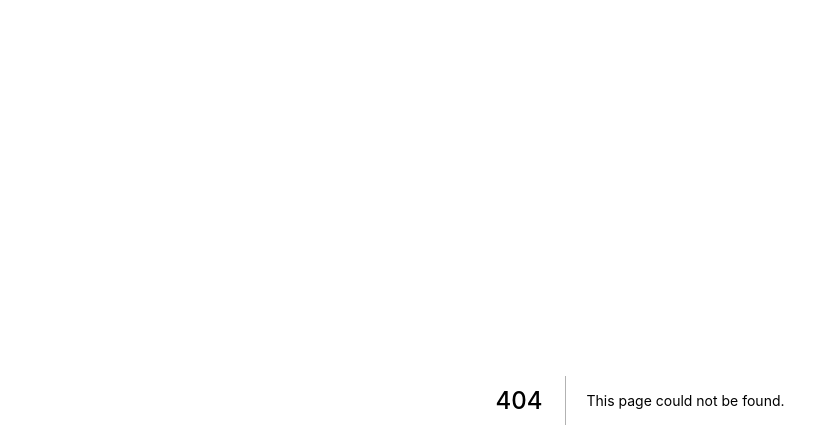
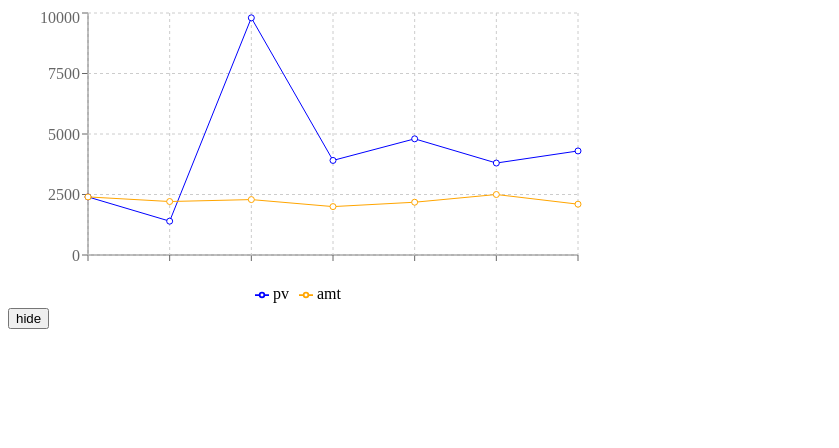
Before and after one commit to tigerscave/react-recharts-sample, a Next.js app: page /chart-toggle in a window 1280 px wide. Before the commit this address had no page. Shown: the top 448 px of the page, without its empty margins (0-839 px from the left). Built offline with nearby package versions, Linux system fonts and the light colour scheme.

Commit message:
feat: add toggle line chart demo draft page

```diff
--- /dev/null
+++ b/pages/chart-toggle.js
@@ -0,0 +1,47 @@
+import React from 'react';
+import LineChartToggleDemo from '../src/components/line-chart-toggle-demo';
+
+const data = [
+  {name: 'Page A', uv: 4000, pv: 2400, amt: 2400},
+  {name: 'Page B', uv: 3000, pv: 1398, amt: 2210},
+  {name: 'Page C', uv: 2000, pv: 9800, amt: 2290},
+  {name: 'Page D', uv: 2780, pv: 3908, amt: 2000},
+  {name: 'Page E', uv: 1890, pv: 4800, amt: 2181},
+  {name: 'Page F', uv: 2390, pv: 3800, amt: 2500},
+  {name: 'Page G', uv: 3490, pv: 4300, amt: 2100},
+];
+
+class ChartTogglePage extends React.Component {
+  constructor(props) {
+    super(props);
+    this.state = {
+      isUvChartShown: true
+    }
+    this.onToggleButtonClicked = () => {
+      const { isUvChartShown } = this.state;
+      this.setState({
+        isUvChartShown: !isUvChartShown
+      })
+    }
+  }
+  render() {
+    const { isUvChartShown } = this.state;
+    return (
+      <div>
+        <div>
+          <LineChartToggleDemo data={data} />
+        </div>
+        <div>
+          <button
+            onClick={this.onToggleButtonClicked}>
+            {isUvChartShown ?
+              <span>hide</span> :
+              <span>show</span>}
+          </button>
+        </div>
+      </div>
+    );
+  }
+}
+
+export default ChartTogglePage;
--- a/pages/index.js
+++ b/pages/index.js
@@ -14,6 +14,11 @@ const IndexPage = () => {
           <a>2. Line chart demo</a>
         </Link>
       </li>
+      <li>
+        <Link href="/chart-toggle">
+          <a>3. Line chart toggle demo</a>
+        </Link>
+      </li>
     </ul>
   );
 }
--- /dev/null
+++ b/src/components/line-chart-toggle-demo.js
@@ -0,0 +1,36 @@
+import React from 'react';
+import {
+  LineChart, Line, XAxis, YAxis, CartesianGrid, Tooltip, Legend
+} from 'recharts';
+
+export default class LineChartToggleDemo extends React.Component {
+  render() {
+    const { data } = this.props;
+    console.log(data);
+    return (
+      <LineChart width={600} height={300} data={data}
+            margin={{top: 5, right: 30, left: 20, bottom: 5}}>
+        <XAxis dataKey="period"/>
+        <YAxis/>
+        <CartesianGrid strokeDasharray="3 3"/>
+        <Tooltip/>
+        <Legend />
+        {/*<Line
+          type="line"
+          dataKey="uv"
+          stroke="red"
+          activeDot={{r: 8}}/>*/}
+        <Line
+          type="line"
+          dataKey="pv"
+          stroke="blue"
+          activeDot={{r: 8}}/>
+        <Line
+          type="line"
+          dataKey="amt"
+          stroke="orange"
+          activeDot={{r: 8}}/>
+      </LineChart>
+    );
+  }
+}
```
